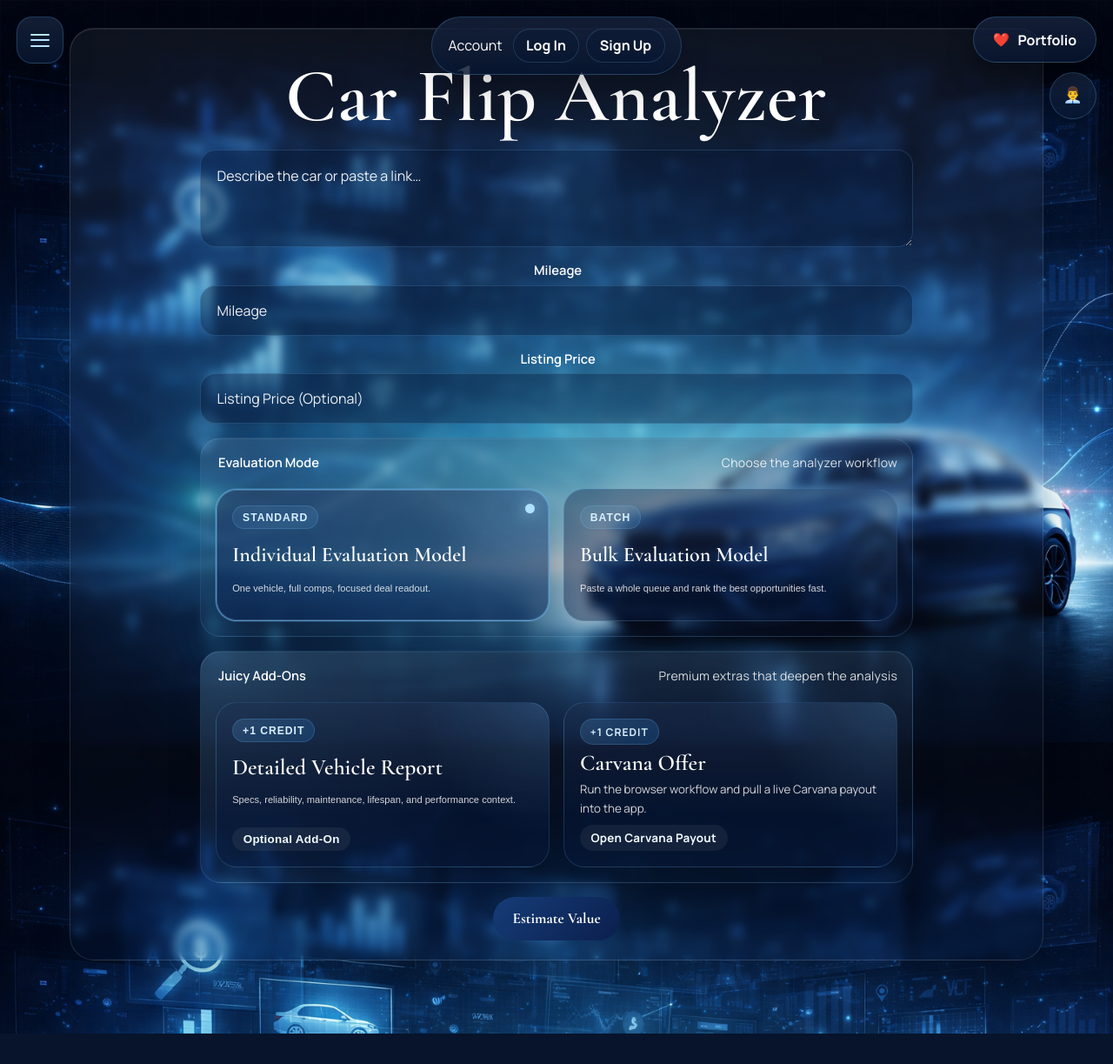
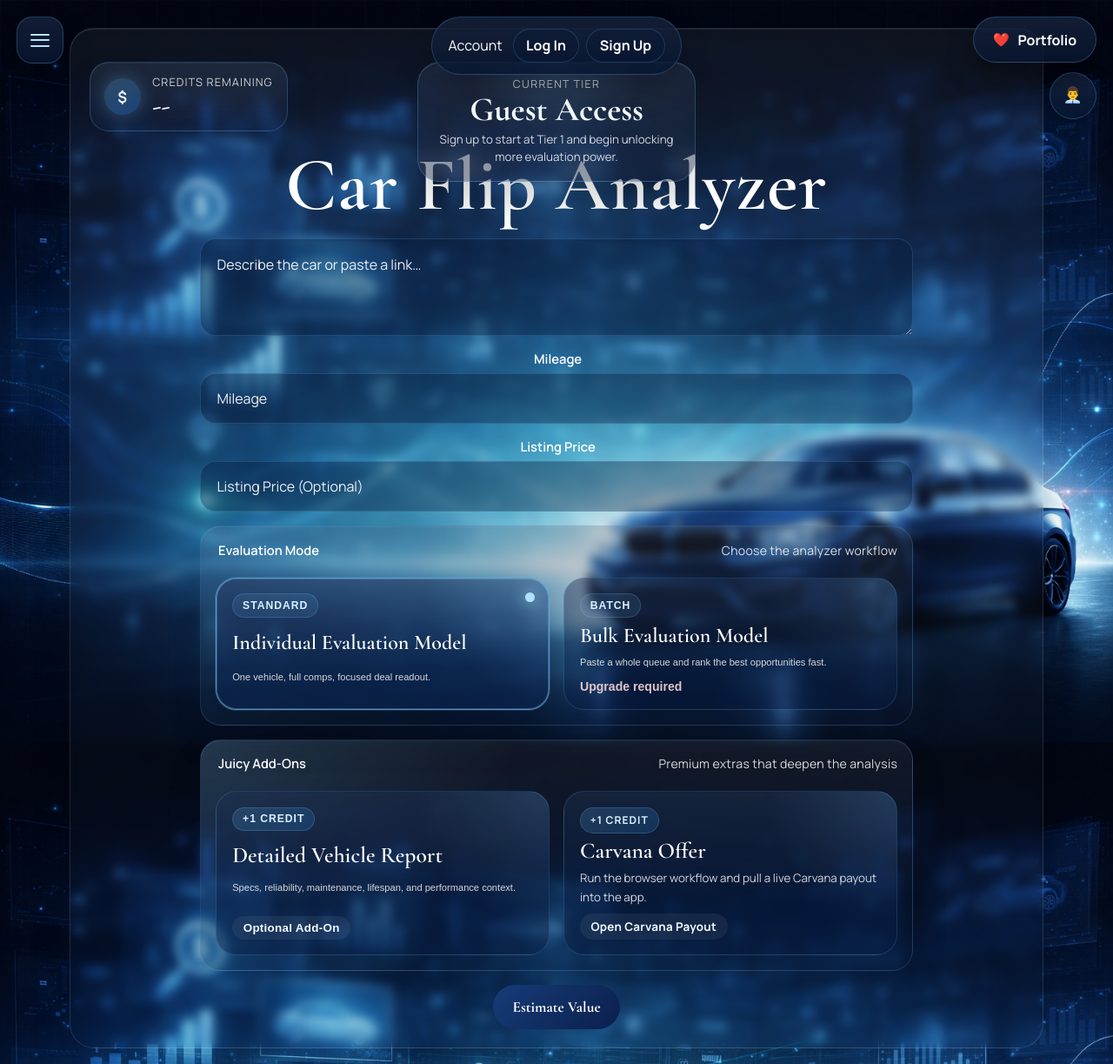
Before and after one commit to aidentm589-prog/yes, a Python web app: template templates/index.html in a window 1280 px wide. Shown: the top 1223 px of the page at 87% size. Before the commit the page ends 1188 px from the top, so only its background shows below. Run offline with Jinja, Linux system fonts and the light colour scheme; the template is opened without the code that fills it, so the values that code supplies are empty.

Commit message:
Improve account UI and signup flow

```diff
--- a/static/app.js
+++ b/static/app.js
@@ -52,6 +52,9 @@ const mainFavoriteStatus = document.getElementById("main-favorite-status");
 const stickyPortfolioButton = document.querySelector(".sticky-portfolio-button");
 const compSortSelect = document.getElementById("comp-sort-select");
 const accountStatusPill = document.querySelector(".account-status-pill");
+const composerCreditValue = document.getElementById("composer-credit-value");
+const composerTierValue = document.getElementById("composer-tier-value");
+const composerTierMessage = document.getElementById("composer-tier-message");
 const DEFAULT_VISIBLE_COMPS = 6;
 const EVALUATION_CACHE_KEY = "car-flip-analyzer:latest-evaluation";
 
@@ -94,11 +97,27 @@ function renderAccountStatus(status) {
   const value = status.is_unlimited
     ? "Unlimited"
     : `Credits: ${Number(status.credit_balance || 0)}`;
+  const creditOnlyValue = status.is_unlimited
+    ? "Unlimited"
+    : `${Number(status.credit_balance || 0)}`;
 
   accountStatusPill.innerHTML = `
     <span>${escapeHtml(label)}</span>
     <strong>${escapeHtml(value)}</strong>
   `;
+
+  if (composerCreditValue) {
+    composerCreditValue.textContent = creditOnlyValue;
+  }
+  if (composerTierValue) {
+    composerTierValue.textContent = label;
+  }
+  if (composerTierMessage) {
+    composerTierMessage.textContent = status.has_bulk_access
+      ? "Bulk evaluation and premium workflows are available."
+      : "Advance your tier to unlock bulk evaluation and higher-volume deal flow.";
+  }
+  syncBulkLockState(status);
 }
 
 function buildEvaluationCacheFingerprint(payload = {}) {
@@ -181,6 +200,16 @@ function setChoiceCardSelection(groupName, value) {
   document.querySelectorAll(`[data-choice-group="${groupName}"]`).forEach((element) => {
     element.classList.toggle("is-selected", element.getAttribute("data-value") === value);
   });
+}
+
+function syncBulkLockState(status) {
+  const bulkCard = evaluationModeCards?.querySelector('[data-value="bulk"]');
+  if (!bulkCard || !status) {
+    return;
+  }
+  const isLocked = !status.is_unlimited && !status.has_bulk_access;
+  bulkCard.classList.toggle("is-locked", isLocked);
+  bulkCard.setAttribute("aria-disabled", isLocked ? "true" : "false");
 }
 
 function setDisabledForField(container, disabled) {
@@ -1454,6 +1483,10 @@ evaluationModeCards?.addEventListener("click", (event) => {
   if (!card || !evaluationModeSelect) {
     return;
   }
+  if (card.classList.contains("is-locked")) {
+    window.alert(card.getAttribute("data-lock-message") || "Your subscription level does not qualify for this model.");
+    return;
+  }
   evaluationModeSelect.value = card.getAttribute("data-value") || "individual";
   updateEvaluationModeUI();
   hideAllResultPanels();
--- a/static/styles.css
+++ b/static/styles.css
@@ -405,6 +405,109 @@ textarea,
   backdrop-filter: blur(6px);
 }
 
+.composer-status-strip {
+  position: relative;
+  display: flex;
+  align-items: flex-start;
+  justify-content: space-between;
+  min-height: 88px;
+  margin-bottom: 0.85rem;
+}
+
+.composer-credit-chip {
+  display: inline-flex;
+  align-items: center;
+  gap: 0.85rem;
+  padding: 0.8rem 1rem;
+  border: 1px solid rgba(116, 196, 255, 0.22);
+  border-radius: 22px;
+  background:
+    linear-gradient(180deg, rgba(255, 255, 255, 0.06), transparent),
+    rgba(8, 24, 58, 0.34);
+  box-shadow:
+    0 16px 34px rgba(0, 0, 0, 0.16),
+    inset 0 1px 0 rgba(255, 255, 255, 0.05);
+  backdrop-filter: blur(14px);
+}
+
+.composer-credit-icon {
+  width: 42px;
+  height: 42px;
+  display: inline-flex;
+  align-items: center;
+  justify-content: center;
+  border-radius: 999px;
+  background: linear-gradient(135deg, rgba(116, 196, 255, 0.24), rgba(34, 120, 205, 0.42));
+  color: #eff9ff;
+  font-weight: 800;
+  font-size: 1.08rem;
+  box-shadow: 0 0 20px rgba(116, 196, 255, 0.3);
+}
+
+.composer-credit-copy {
+  display: grid;
+  justify-items: start;
+  gap: 0.14rem;
+}
+
+.composer-credit-copy span {
+  color: rgba(255, 255, 255, 0.78);
+  font-size: 0.8rem;
+  letter-spacing: 0.08em;
+  text-transform: uppercase;
+}
+
+.composer-credit-copy strong {
+  font-family: "Cormorant Garamond", serif;
+  font-size: 2rem;
+  line-height: 1;
+  color: #f5fbff;
+}
+
+.composer-tier-banner {
+  position: absolute;
+  left: 50%;
+  transform: translateX(-50%);
+  width: min(25vw, 340px);
+  min-width: 260px;
+  padding: 0.95rem 1.25rem 1.05rem;
+  border: 1px solid rgba(116, 196, 255, 0.24);
+  border-radius: 26px;
+  background:
+    radial-gradient(circle at top center, rgba(116, 196, 255, 0.18), transparent 48%),
+    linear-gradient(180deg, rgba(255, 255, 255, 0.06), transparent),
+    rgba(8, 23, 54, 0.42);
+  box-shadow:
+    0 22px 42px rgba(0, 0, 0, 0.18),
+    inset 0 1px 0 rgba(255, 255, 255, 0.08);
+  backdrop-filter: blur(16px);
+}
+
+.composer-tier-kicker {
+  display: block;
+  color: rgba(255, 255, 255, 0.72);
+  font-size: 0.78rem;
+  letter-spacing: 0.11em;
+  text-transform: uppercase;
+}
+
+.composer-tier-banner strong {
+  display: block;
+  margin-top: 0.18rem;
+  font-family: "Cormorant Garamond", serif;
+  font-size: clamp(2rem, 3vw, 2.8rem);
+  line-height: 1;
+  color: #f6fbff;
+  text-shadow: 0 8px 24px rgba(116, 196, 255, 0.18);
+}
+
+.composer-tier-banner small {
+  display: block;
+  margin-top: 0.34rem;
+  color: rgba(255, 255, 255, 0.82);
+  line-height: 1.5;
+}
+
 .composer-form {
   display: grid;
   gap: 1rem;
@@ -645,6 +748,44 @@ textarea {
     0 24px 48px rgba(0, 0, 0, 0.24),
     0 0 0 1px rgba(116, 196, 255, 0.2),
     inset 0 0 0 1px rgba(178, 229, 255, 0.22);
+}
+
+.choice-card.is-locked {
+  opacity: 0.72;
+  cursor: not-allowed;
+  border-style: dashed;
+}
+
+.choice-card.is-locked:hover,
+.choice-card.is-locked:focus-visible {
+  transform: translateY(-2px);
+  border-color: rgba(255, 168, 168, 0.42);
+  box-shadow:
+    0 22px 38px rgba(0, 0, 0, 0.2),
+    0 0 0 1px rgba(255, 160, 160, 0.12);
+  filter: brightness(1.02);
+}
+
+.choice-card.is-locked::after {
+  content: "Tier upgrade required";
+  position: absolute;
+  right: 1rem;
+  bottom: 1rem;
+  padding: 0.34rem 0.68rem;
+  border-radius: 999px;
+  background: rgba(125, 20, 38, 0.3);
+  border: 1px solid rgba(255, 162, 162, 0.28);
+  color: #ffdede;
+  font-size: 0.74rem;
+  font-weight: 700;
+  letter-spacing: 0.03em;
+}
+
+.choice-lock-note {
+  margin-top: auto;
+  color: rgba(255, 220, 220, 0.88);
+  font-size: 0.88rem;
+  font-weight: 700;
 }
 
 .choice-card.is-selected::after,
--- a/templates/index.html
+++ b/templates/index.html
@@ -69,6 +69,42 @@
     </aside>
     <main class="shell">
       <section class="composer panel">
+        <div class="composer-status-strip">
+          <div class="composer-credit-chip" id="composer-credit-chip">
+            <span class="composer-credit-icon" aria-hidden="true">$</span>
+            <div class="composer-credit-copy">
+              <span>Credits Remaining</span>
+              <strong id="composer-credit-value">
+                {% if auth_user and account_status %}
+                  {% if account_status.is_unlimited %}Unlimited{% else %}{{ account_status.credit_balance }}{% endif %}
+                {% else %}
+                  --
+                {% endif %}
+              </strong>
+            </div>
+          </div>
+          <div class="composer-tier-banner" id="composer-tier-banner">
+            <span class="composer-tier-kicker">Current Tier</span>
+            <strong id="composer-tier-value">
+              {% if auth_user and account_status %}
+                {{ account_status.tier_label }}
+              {% else %}
+                Guest Access
+              {% endif %}
+            </strong>
+            <small id="composer-tier-message">
+              {% if auth_user and account_status %}
+                {% if account_status.has_bulk_access %}
+                  Bulk evaluation and premium workflows are available.
+                {% else %}
+                  Advance your tier to unlock bulk evaluation and higher-volume deal flow.
+                {% endif %}
+              {% else %}
+                Sign up to start at Tier 1 and begin unlocking more evaluation power.
+              {% endif %}
+            </small>
+          </div>
+        </div>
         <h1>Car Flip Analyzer</h1>
         <form id="lookup-form" class="composer-form">
           <label class="full">
@@ -117,10 +153,18 @@
                 <strong>Individual Evaluation Model</strong>
                 <small>One vehicle, full comps, focused deal readout.</small>
               </button>
-              <button class="choice-card" type="button" data-choice-group="evaluation-mode" data-value="bulk">
+              <button
+                class="choice-card {% if auth_user and account_status and not account_status.has_bulk_access %}is-locked{% endif %}"
+                type="button"
+                data-choice-group="evaluation-mode"
+                data-value="bulk"
+                data-lock-message="Your subscription level does not qualify for Bulk Evaluation yet."
+                {% if auth_user and account_status and not account_status.has_bulk_access %}aria-disabled="true"{% endif %}
+              >
                 <span class="choice-eyebrow">Batch</span>
                 <strong>Bulk Evaluation Model</strong>
                 <small>Paste a whole queue and rank the best opportunities fast.</small>
+                <span class="choice-lock-note">Upgrade required</span>
               </button>
             </div>
             <select id="evaluation-mode" name="evaluation_mode" class="visually-hidden">
```
